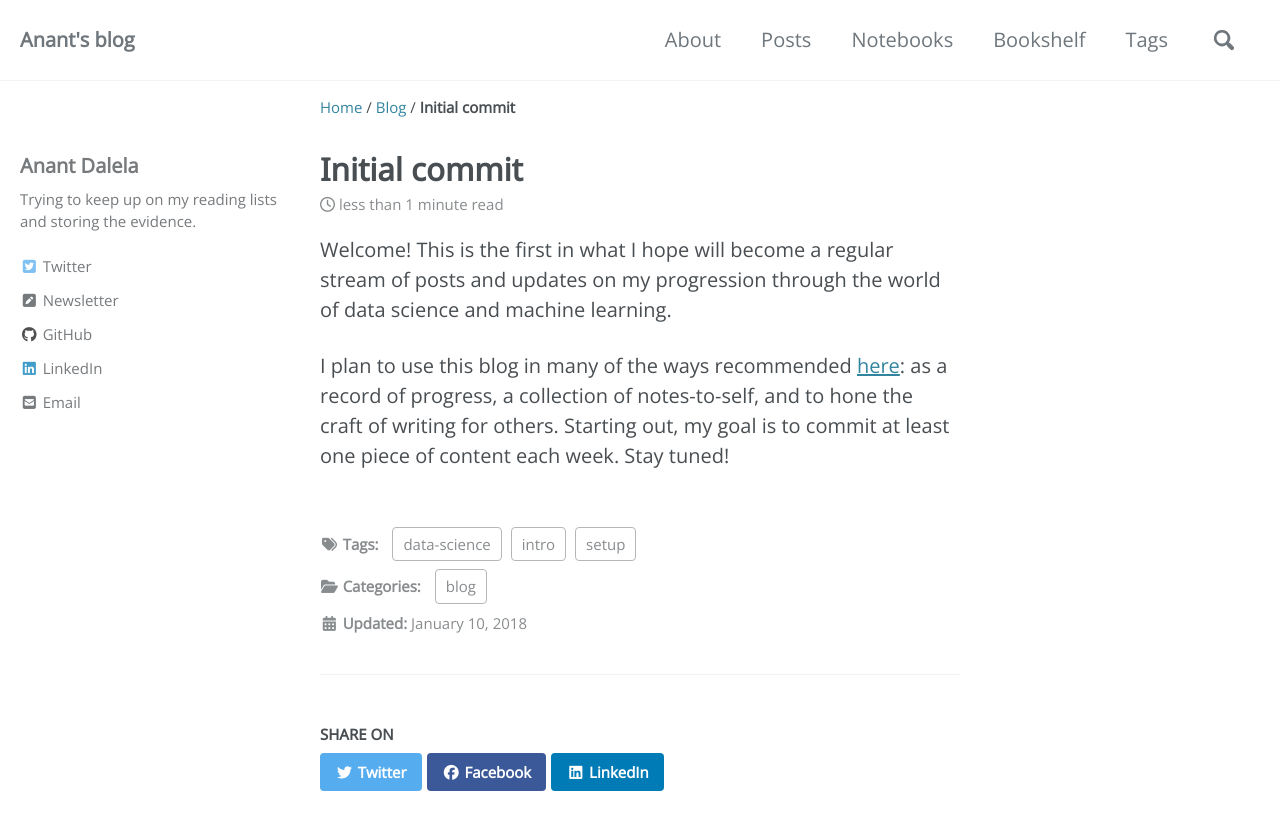
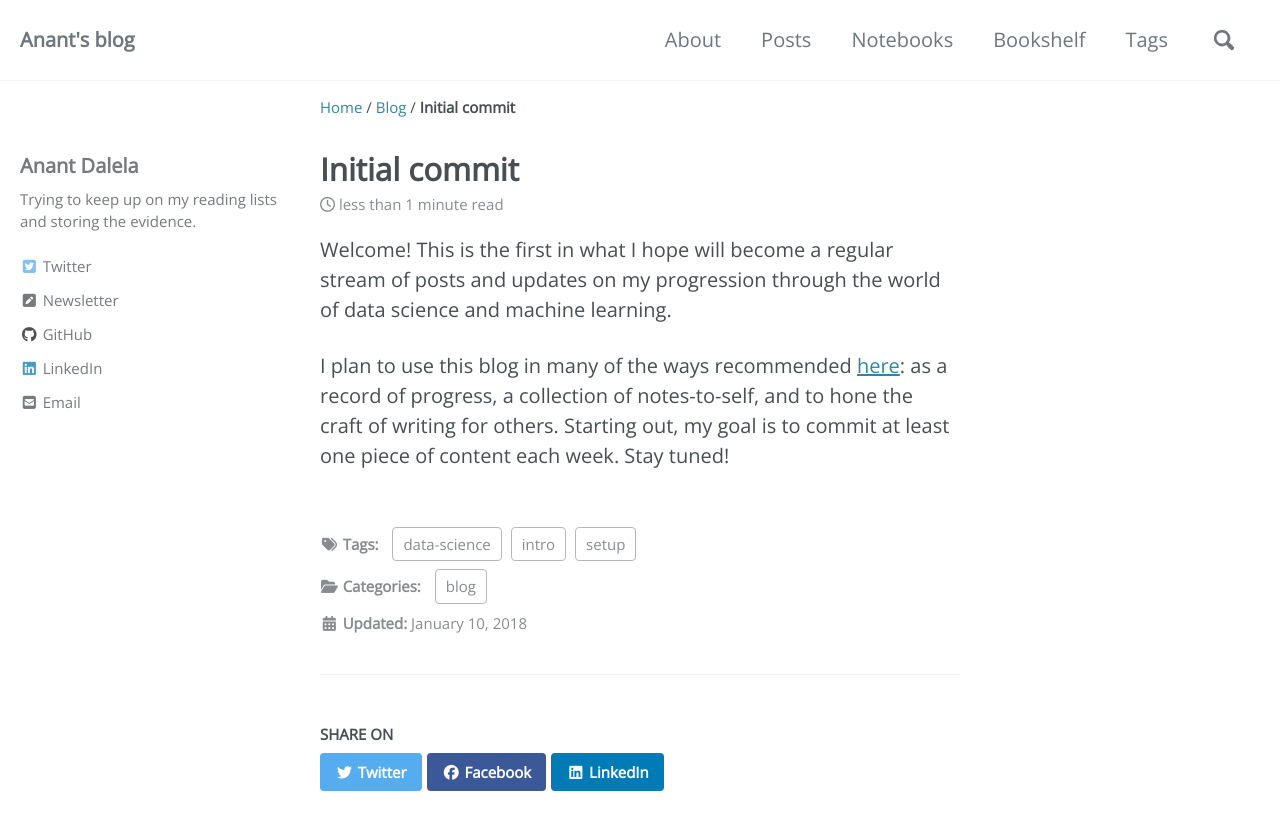
Before and after one commit to anantd/mm-blog, a Jekyll site: the page built from _posts/2018-01-01-first-post.md, in a window 1280 px wide and 900 px high. Shown: the top 830 px of the window. Built offline with Jekyll 4.4.1, drawn with Linux system fonts in a browser that asks for light colours; cached includes are drawn as plain includes; nearby versions of some CDN libraries.

Commit message:
updated fonts

```diff
--- a/_sass/minimal-mistakes/_variables.scss
+++ b/_sass/minimal-mistakes/_variables.scss
@@ -33,7 +33,7 @@ $calisto: "Calisto MT", serif !default;
 $garamond: Garamond, serif !default;
 
 $global-font-family: $sans-serif !default;
-$header-font-family: "Noto Sans", $sans-serif !default;
+$header-font-family: $sans-serif !default;
 $caption-font-family: $serif !default;
 
 /* type scale */
```
